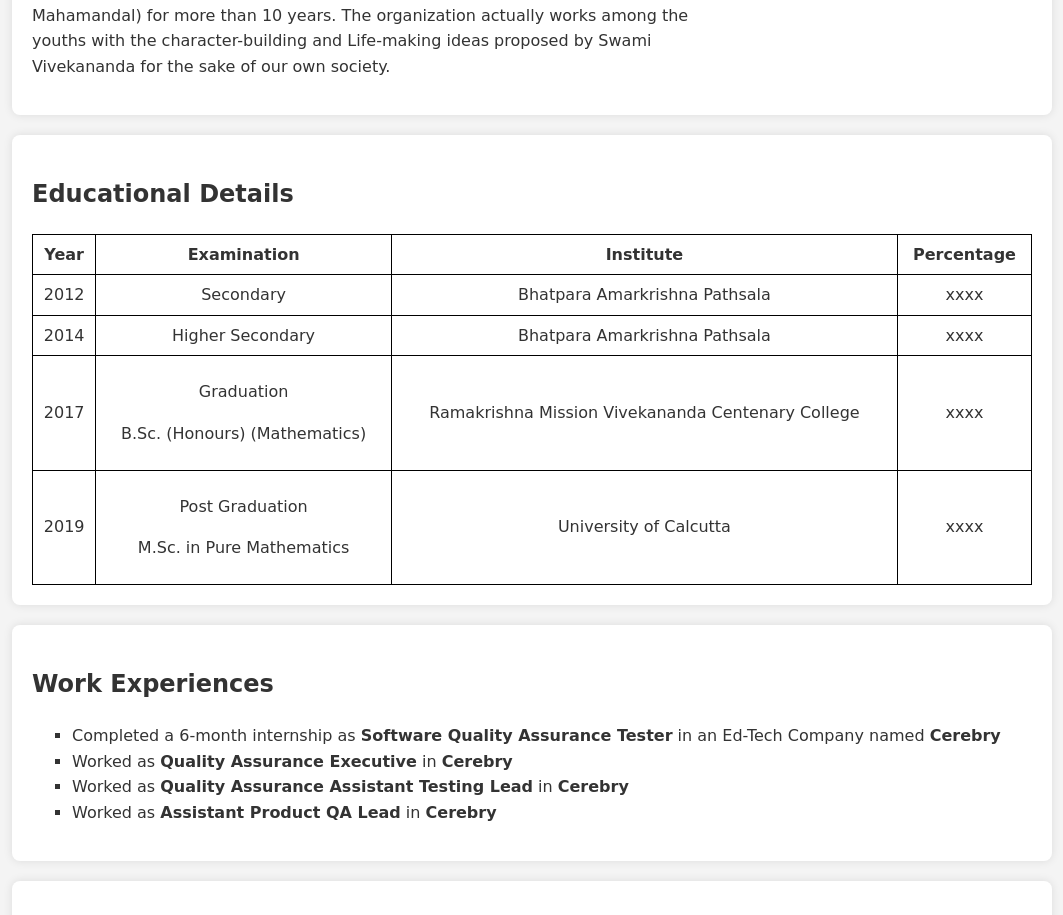
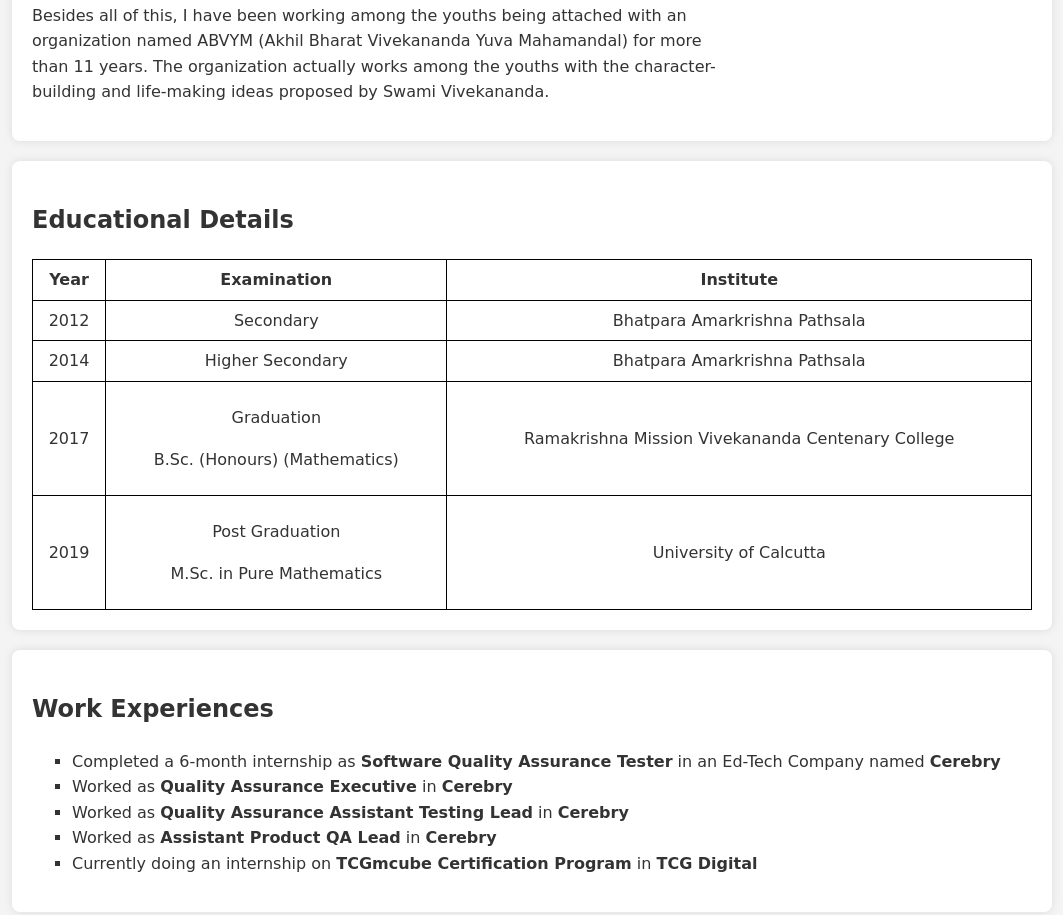
Before and after one commit to subhadeep-ron/my-portfolio, a plain HTML site: page index.html in a window 1280 px wide. Shown: the part 736-1651 px from the top of the page, without its empty margins (108-1171 px from the left). Drawn offline with Linux system fonts and the light colour scheme.

Commit message:
Update index.html
Updating regarding internships and removed marks

```diff
--- a/index.html
+++ b/index.html
@@ -38,7 +38,8 @@
             <p>
                 I am currently pursuing my PhD here. My first year course work is ongoing right now. I
                 actually get to know a lot the fields of
-                "Cryptography", "Graph Algorithms", "Data structure and Algorithms" and "Discrete Mathematics".
+                "Cryptography", "Graph Algorithms", "Data structure and Algorithms", "Discrete Mathematics", "Research Methodology", "Research Ethics", "Optimization Technique",
+                 "Approximation Algorithms", "Probabilistic Methods" and many more.
                 I also have a keen interest in "Complexity Theory".
             </p>
             <p>
@@ -47,10 +48,9 @@
                 development, API and Product Testing.
             </p>
             <p>
-                Besides all of this, I have been working among the youths being attached with a non
-                govermental organization named ABVYM (Akhil Bharat Vivekananda Yuva Mahamandal) for
-                more than 10 years. The organization actually works among the youths with the character-building
-                and Life-making ideas proposed by Swami Vivekananda for the sake of our own society.
+                Besides all of this, I have been working among the youths being attached with an organization named ABVYM
+                (Akhil Bharat Vivekananda Yuva Mahamandal) for more than 11 years. The organization actually works among the
+                youths with the character-building and life-making ideas proposed by Swami Vivekananda.
             </p>
             </div>
             <img src="ron.png" alt="Ron" class="header-logo">
@@ -64,32 +64,27 @@
                 <th>Year</th>
                 <th>Examination</th>
                 <th>Institute</th>
-                <th>Percentage</th>
             </tr>
             <tr>
                 <td>2012</td>
                 <td>Secondary</td>
                 <td>Bhatpara Amarkrishna Pathsala</td>
-                <td id="mark1">79.57%</td>
             </tr>
             <tr>
                 <td>2014</td>
                 <td>Higher Secondary</td>
                 <td>Bhatpara Amarkrishna Pathsala</td>
-                <td id="mark2">75.6%</td>
             </tr>
             <tr>
                 <td>2017</td>
                 <td><p>Graduation</p><p>B.Sc. (Honours) (Mathematics) </p></td>
                 <td>Ramakrishna Mission
                     Vivekananda Centenary College</td>
-                <td id="mark3">76.25%</td>
             </tr>
             <tr>
                 <td>2019</td>
                 <td><p>Post Graduation</p><p>M.Sc. in Pure Mathematics</p></td>
                 <td>University of Calcutta</td>
-                <td id="mark4">66.4%</td>
             </tr>
         </table>
     </section>
@@ -108,6 +103,9 @@
             </li>
             <li>
                 Worked as <b>Assistant Product QA Lead</b> in <b>Cerebry</b>
+            </li>
+            <li>
+                Currently doing an internship on <b>TCGmcube Certification Program</b> in <b>TCG Digital</b>
             </li>
         </ul>
     </section>
```
